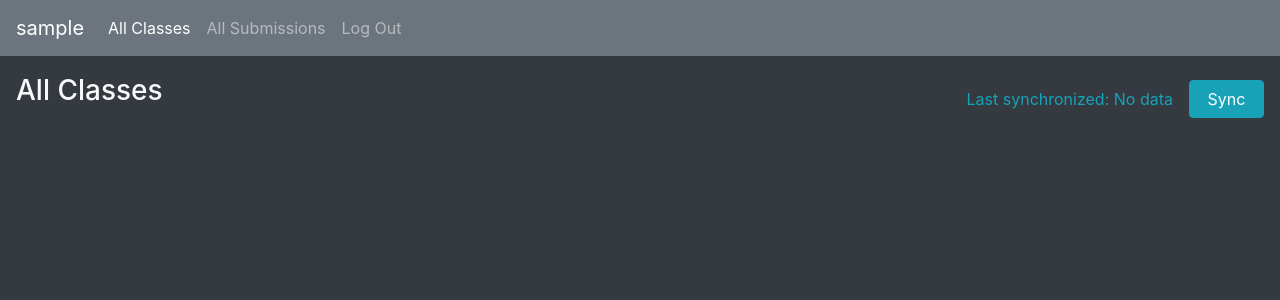
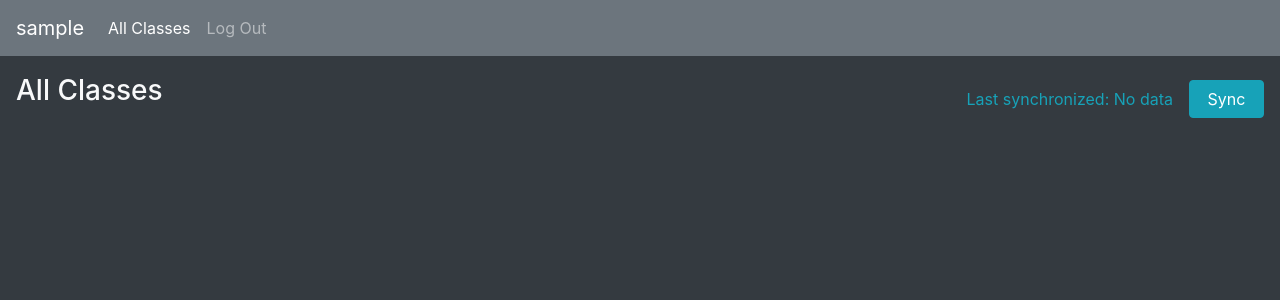
Before and after one commit to fabimass/class-report, a Django app: page / in a window 1280 px wide. Shown: the top 300 px of the page. Run offline with Django 4.2, Linux system fonts and the light colour scheme; the visitor is signed in with stand-in values (Sample User, id 1); data that the repository does not hold is empty; some libraries are stand-ins or nearby versions.

Commit message:
remove all submissions tab

```diff
--- a/submissions/templates/submissions/layout.html
+++ b/submissions/templates/submissions/layout.html
@@ -43,15 +43,6 @@
                   All Classes
                {% else %}
                   My Classes
-               {% endif %}</a>
-            </li>
-            <li class="nav-item">
-              <a class="nav-link "
-              href=""
-              >{% if user.is_superuser %}
-                  All Submissions
-               {% else %}
-                  My Submissions
                {% endif %}</a>
             </li>
             <li class="nav-item">
```
